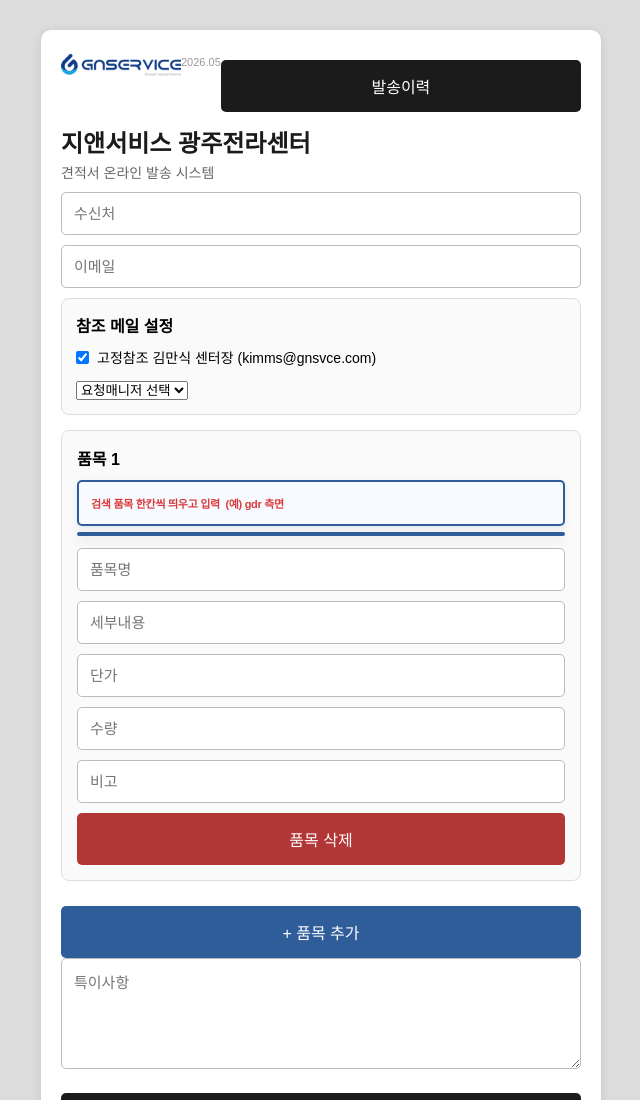
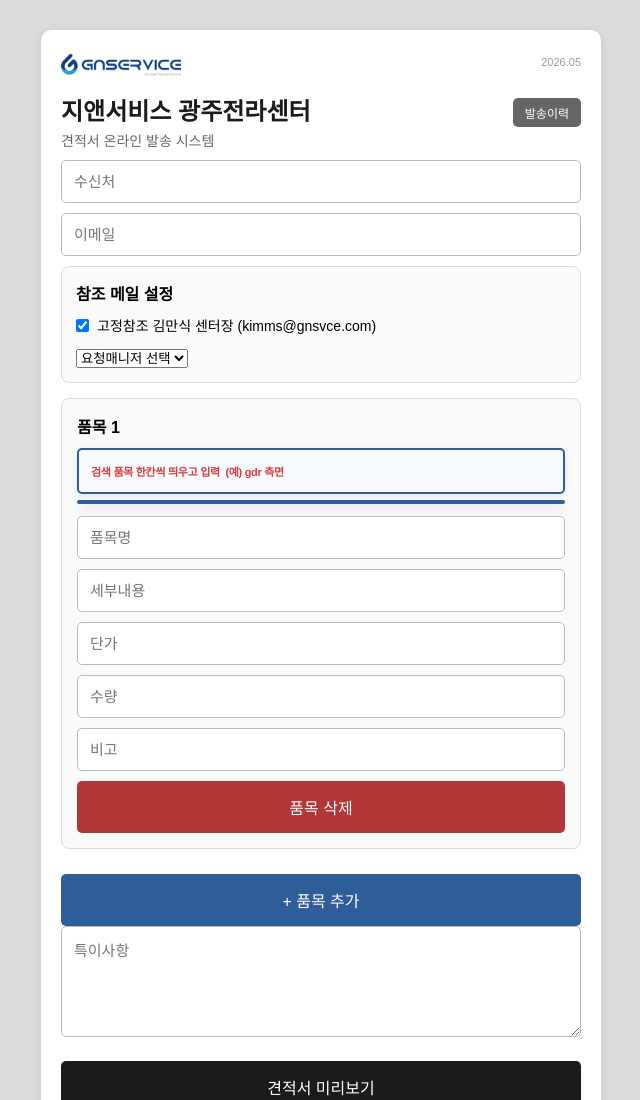
Before and after one commit to gnsgj/quote-app, a website: page index.html in a window 1280 px wide. Shown: the top 1100 px of the page, without its empty margins (319-959 px from the left). Drawn offline with nearby package versions, Linux system fonts and the light colour scheme.

Commit message:
Update index.html

```diff
--- a/index.html
+++ b/index.html
@@ -413,6 +413,22 @@ button{
 
 }
 
+  .history-btn{
+
+  width:auto;
+
+  padding:6px 12px;
+
+  font-size:12px;
+
+  background:#666;
+
+  margin-top:6px;
+
+  float:right;
+
+}
+
 </style>
 </head>
 
@@ -430,11 +446,14 @@ button{
       2026.05
     </div>
 
-    <button onclick="loadHistory()">
-   발송이력
-   </button>
+  </div>
 
-  </div>
+<button
+  onclick="loadHistory()"
+  class="history-btn"
+>
+  발송이력
+</button>
 
   <div class="header-text">
 
```
